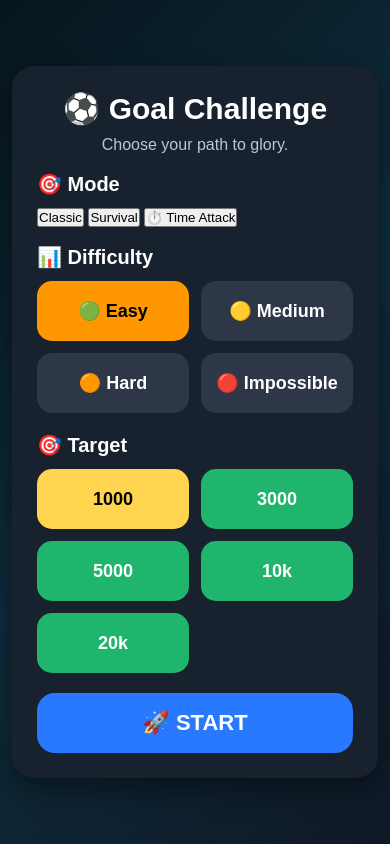
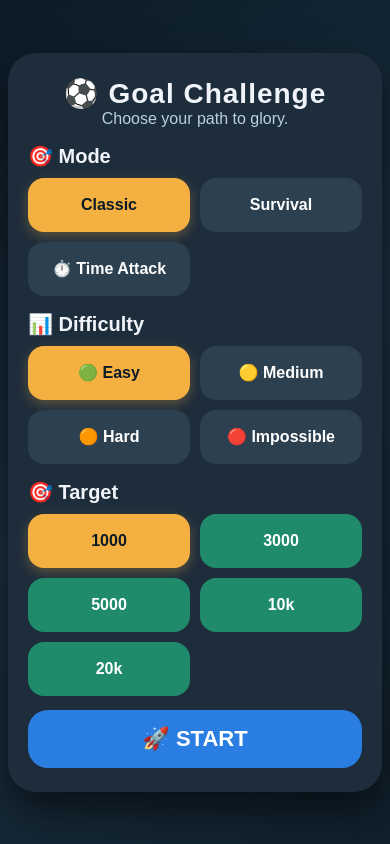
Before and after one commit to wtkwn948j7-cmyk/goal-challenge, a plain HTML site: page index.html in a window 390 px wide. Drawn offline with Linux system fonts and the light colour scheme.

Commit message:
Update style.css

```diff
--- a/style.css
+++ b/style.css
@@ -1,192 +1,129 @@
-*{
-    margin:0;
-    padding:0;
-    box-sizing:border-box;
-    font-family:Arial,Helvetica,sans-serif;
+* {
+  margin: 0;
+  padding: 0;
+  box-sizing: border-box;
+  font-family: Arial, Helvetica, sans-serif;
 }
-
-body{
-    background:linear-gradient(135deg,#07151d,#0d2d3c,#101827);
-    color:white;
-    min-height:100vh;
-    display:flex;
-    justify-content:center;
-    align-items:center;
+body {
+  background: linear-gradient(145deg, #0b1a26, #1a2f3f, #0f1f2b);
+  color: #f0f4fa;
+  min-height: 100vh;
+  display: flex;
+  justify-content: center;
+  align-items: center;
 }
-
-.app{
-    width:100%;
-    max-width:430px;
-    padding:20px;
+.app {
+  width: 100%;
+  max-width: 440px;
+  padding: 16px;
 }
-
-#menu,
-#game{
-    background:#18222f;
-    border-radius:22px;
-    padding:25px;
-    box-shadow:0 12px 30px rgba(0,0,0,.45);
+#menu, #game {
+  background: #1e2d3b;
+  border-radius: 28px;
+  padding: 24px 20px;
+  box-shadow: 0 16px 40px rgba(0,0,0,0.6);
 }
-
-h1{
-    text-align:center;
-    margin-bottom:10px;
-    font-size:38px;
+h1 {
+  text-align: center;
+  font-size: 36px;
+  letter-spacing: 1px;
 }
-
-h2{
-    margin:18px 0 12px;
-    font-size:20px;
+h2 {
+  margin: 16px 0 10px;
+  font-size: 20px;
 }
-
-p{
-    text-align:center;
-    color:#b7c8d6;
+p {
+  text-align: center;
+  color: #b8d0e0;
 }
-
-.difficulty-grid,
-.goal-grid{
-    display:grid;
-    grid-template-columns:1fr 1fr;
-    gap:12px;
-    margin-bottom:20px;
+.mode-grid, .difficulty-grid, .goal-grid {
+  display: grid;
+  grid-template-columns: 1fr 1fr;
+  gap: 10px;
+  margin-bottom: 14px;
 }
-
-.difficulty,
-.goal{
-    height:60px;
-    border:none;
-    border-radius:15px;
-    cursor:pointer;
-    font-size:18px;
-    font-weight:bold;
-    transition:.2s;
+.mode, .difficulty, .goal {
+  height: 54px;
+  border: none;
+  border-radius: 16px;
+  font-weight: bold;
+  font-size: 16px;
+  cursor: pointer;
+  transition: 0.2s;
+  background: #2d4050;
+  color: white;
 }
-
-.difficulty{
-    background:#2d3748;
-    color:white;
+.mode.selected, .difficulty.selected, .goal.selected {
+  background: #f5b042;
+  color: #0b1a26;
+  box-shadow: 0 4px 12px rgba(245, 176, 66, 0.3);
 }
-
-.goal{
-    background:#1fb56c;
-    color:white;
+.goal {
+  background: #1f8b6b;
+  color: white;
 }
-
-.difficulty.selected{
-    background:#ff9800;
-    color:black;
+#start {
+  width: 100%;
+  height: 58px;
+  border: none;
+  border-radius: 20px;
+  background: #2a7de1;
+  color: white;
+  font-size: 22px;
+  font-weight: bold;
+  cursor: pointer;
+  transition: 0.15s;
 }
-
-.goal.selected{
-    background:#ffd54f;
-    color:black;
+#start:hover { transform: scale(1.02); background: #3f8ef0; }
+.top { text-align: center; }
+#targetText { font-size: 24px; }
+#scoreText, #livesText, #boostText { margin: 6px 0; }
+.progress {
+  margin: 16px 0;
+  height: 18px;
+  background: #2d4050;
+  border-radius: 40px;
+  overflow: hidden;
 }
-
-#start{
-    width:100%;
-    height:60px;
-    border:none;
-    border-radius:18px;
-    background:#2979ff;
-    color:white;
-    font-size:22px;
-    font-weight:bold;
-    cursor:pointer;
-    transition:.2s;
+#progressBar {
+  width: 0%;
+  height: 100%;
+  background: linear-gradient(90deg, #00d47c, #00b4ff);
+  transition: 0.3s;
 }
-
-#start:hover{
-    transform:scale(1.03);
+.player-card {
+  text-align: center;
+  margin: 18px 0;
 }
-
-.top{
-    text-align:center;
+.player-card img {
+  width: 200px;
+  height: 200px;
+  object-fit: cover;
+  border-radius: 20px;
+  background: #24384a;
+  border: 2px solid #3a556b;
 }
-
-#targetText{
-    font-size:26px;
+.player-card h2 { margin-top: 12px; }
+.choices {
+  display: grid;
+  grid-template-columns: 1fr 1fr;
+  gap: 10px;
 }
-
-#scoreText,
-#livesText,
-#boostText{
-    margin-top:8px;
+.choices button {
+  height: 52px;
+  border: none;
+  border-radius: 16px;
+  background: #2a7de1;
+  color: white;
+  font-size: 15px;
+  font-weight: 600;
+  cursor: pointer;
+  transition: 0.15s;
 }
-
-.progress{
-    margin:20px 0;
-    height:18px;
-    width:100%;
-    background:#2d3748;
-    border-radius:20px;
-    overflow:hidden;
+.choices button:hover { transform: scale(1.02); background: #3f8ef0; }
+.choices button:disabled { opacity: 0.4; background: #3a4a5a; cursor: not-allowed; }
+@media (max-width: 500px) {
+  .app { padding: 8px; }
+  .player-card img { width: 150px; height: 150px; }
+  h1 { font-size: 28px; }
 }
-
-#progressBar{
-    width:0%;
-    height:100%;
-    background:linear-gradient(90deg,#00e676,#00b0ff);
-    transition:.35s;
-}
-
-.player-card{
-    text-align:center;
-    margin:20px 0;
-}
-
-.player-card img{
-    width:220px;
-    height:220px;
-    object-fit:cover;
-    border-radius:18px;
-    background:#243447;
-}
-
-.player-card h2{
-    margin-top:15px;
-}
-
-.choices{
-    display:grid;
-    grid-template-columns:1fr 1fr;
-    gap:12px;
-}
-
-.choices button{
-    height:55px;
-    border:none;
-    border-radius:14px;
-    background:#2979ff;
-    color:white;
-    font-size:16px;
-    cursor:pointer;
-    transition:.2s;
-}
-
-.choices button:hover{
-    transform:scale(1.03);
-}
-
-.choices button:disabled{
-    background:#555;
-    cursor:not-allowed;
-    opacity:.6;
-}
-
-@media(max-width:500px){
-
-.app{
-    padding:12px;
-}
-
-.player-card img{
-    width:180px;
-    height:180px;
-}
-
-h1{
-    font-size:30px;
-}
-
-}
```
